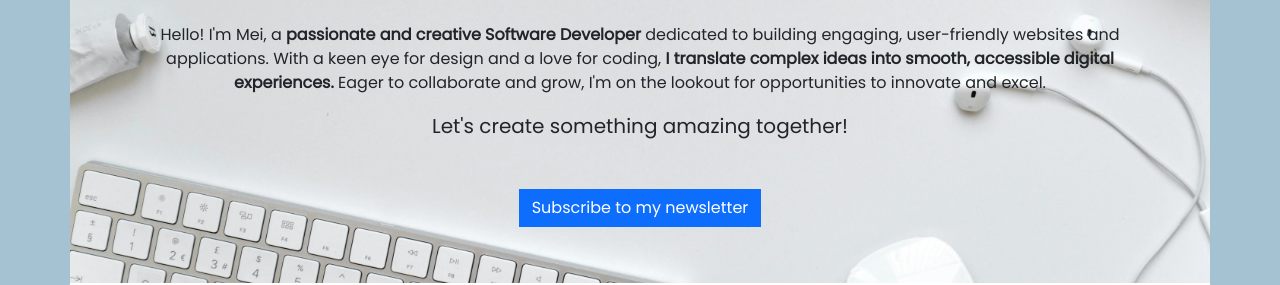
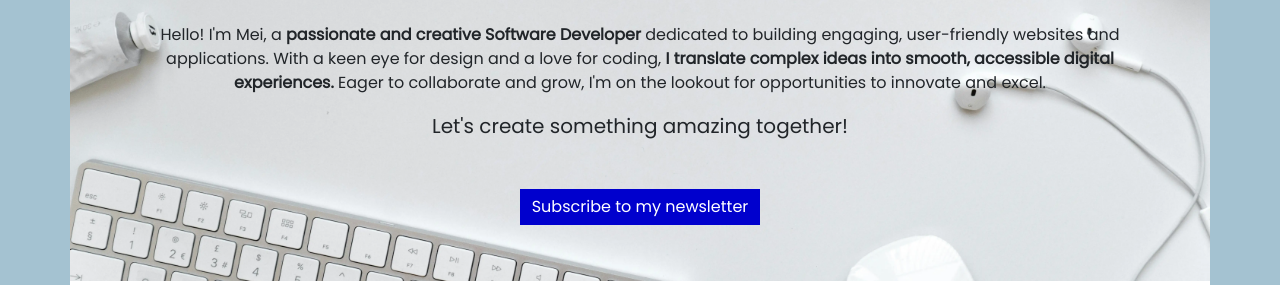
Before and after one commit to dublino8576/portfolio_project, a plain HTML site: page index.html in a window 1280 px wide. Shown: the part 276-561 px from the top of the page. Drawn offline with nearby package versions, Linux system fonts and the light colour scheme; files whose address does not match are found by name.

Commit message:
Add color to sign-up buttons

```diff
--- a/assets/css/style.css
+++ b/assets/css/style.css
@@ -27,6 +27,19 @@ h2 {
 .sharp-corners,
 .sharp-corners * {
   border-radius: 0;
+}
+
+#hero .sharp-corners,
+#contact .sharp-corners .btn,
+#exampleModal .btn {
+  background-color: #0000cd;
+  border: 0;
+}
+
+#hero .sharp-corners:hover,
+#contact .sharp-corners .btn:hover,
+#exampleModal .btn:hover {
+  background-color: #1d6d8a;
 }
 
 /* Footer section */
```
